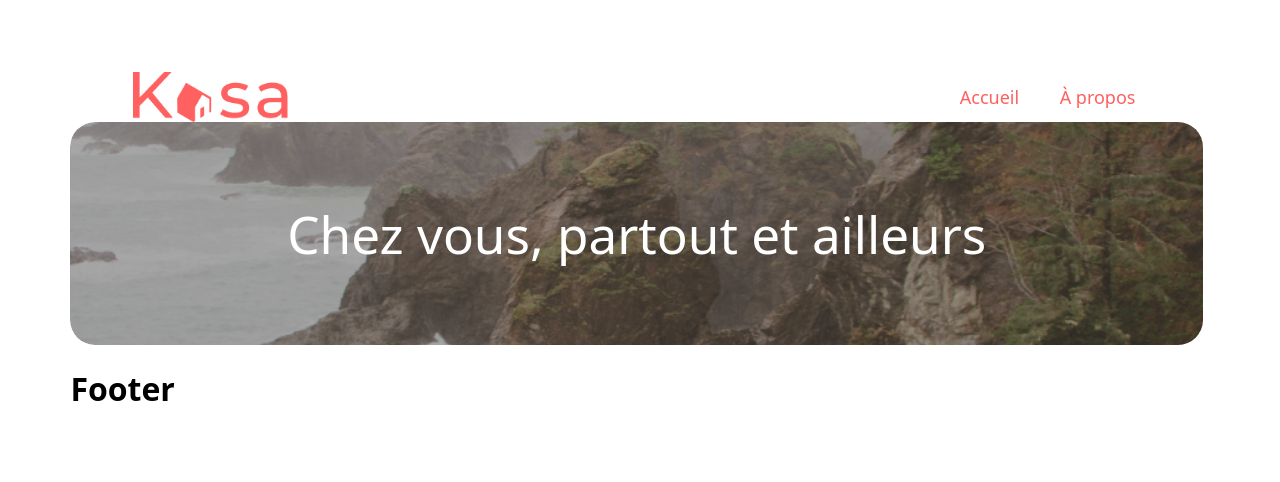
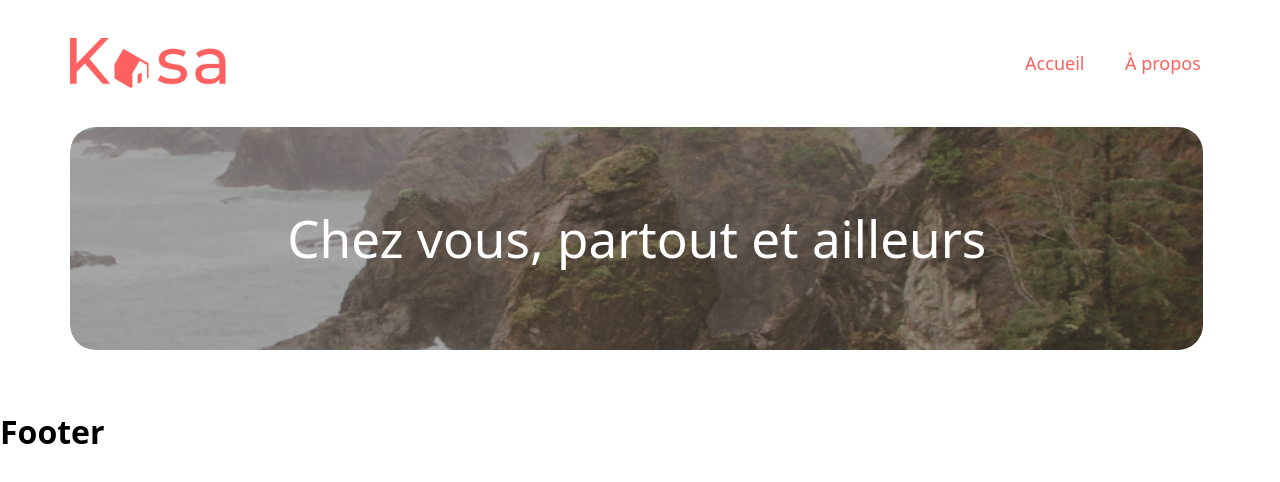
Before and after one commit to AeRyZe/kasa, a React (Create React App) app: page / in a window 1280 px wide. Shown: the top 482 px of the page. Built offline with nearby package versions, Linux system fonts and the light colour scheme; a web font is replaced by a local one.

Commit message:
fix(app): global style fix

```diff
--- a/src/index.css
+++ b/src/index.css
@@ -1,11 +1,14 @@
 @import url('https: //fonts.googleapis.com/css2?family=Montserrat:wght@500&display=swap');
 
 body {
-  padding: 3% 6% 3% 5.5%;
   margin: 0;
   font-family: 'Montserrat', system-ui, -apple-system, BlinkMacSystemFont, Roboto, Oxygen, Ubuntu, Cantarell, sans-serif;
   -webkit-font-smoothing: antialiased;
   -moz-osx-font-smoothing: grayscale;
+}
+
+main {
+  padding: 3% 6% 3% 5.5%;
 }
 
 code {
```
